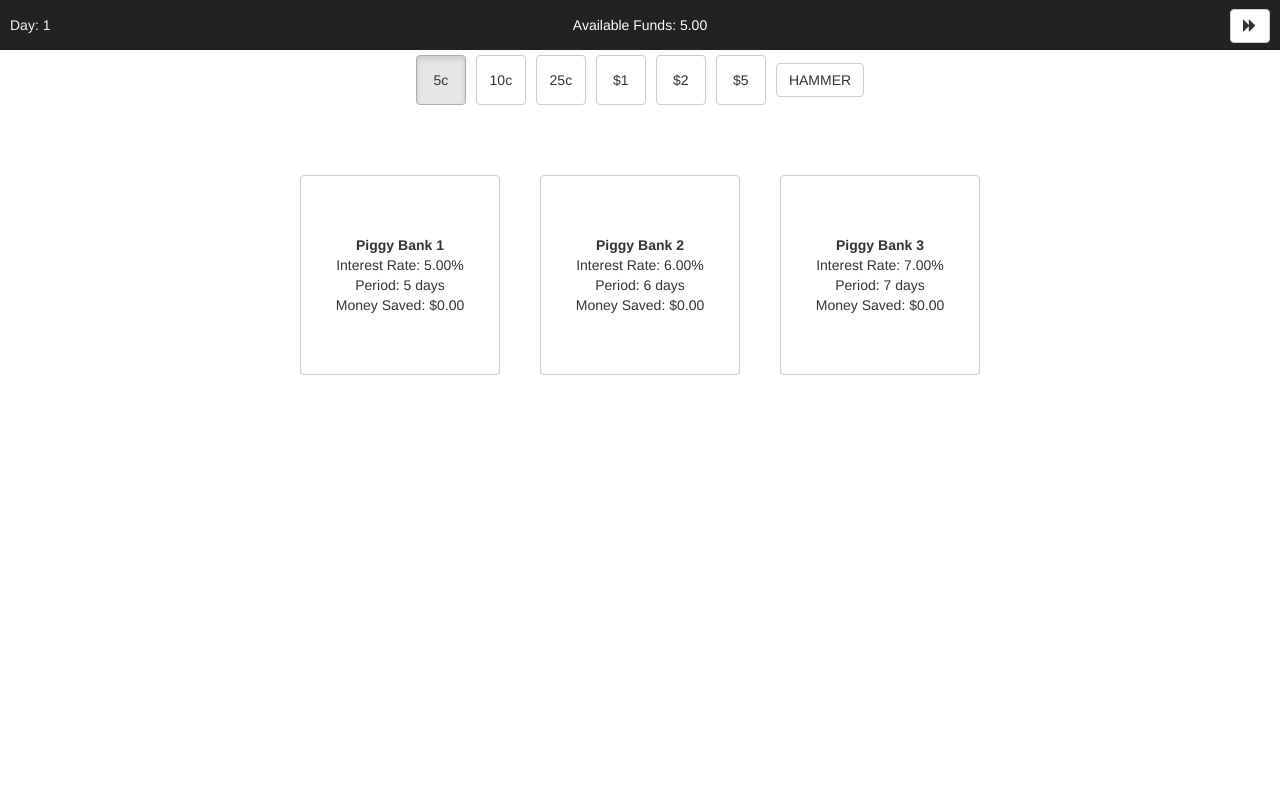
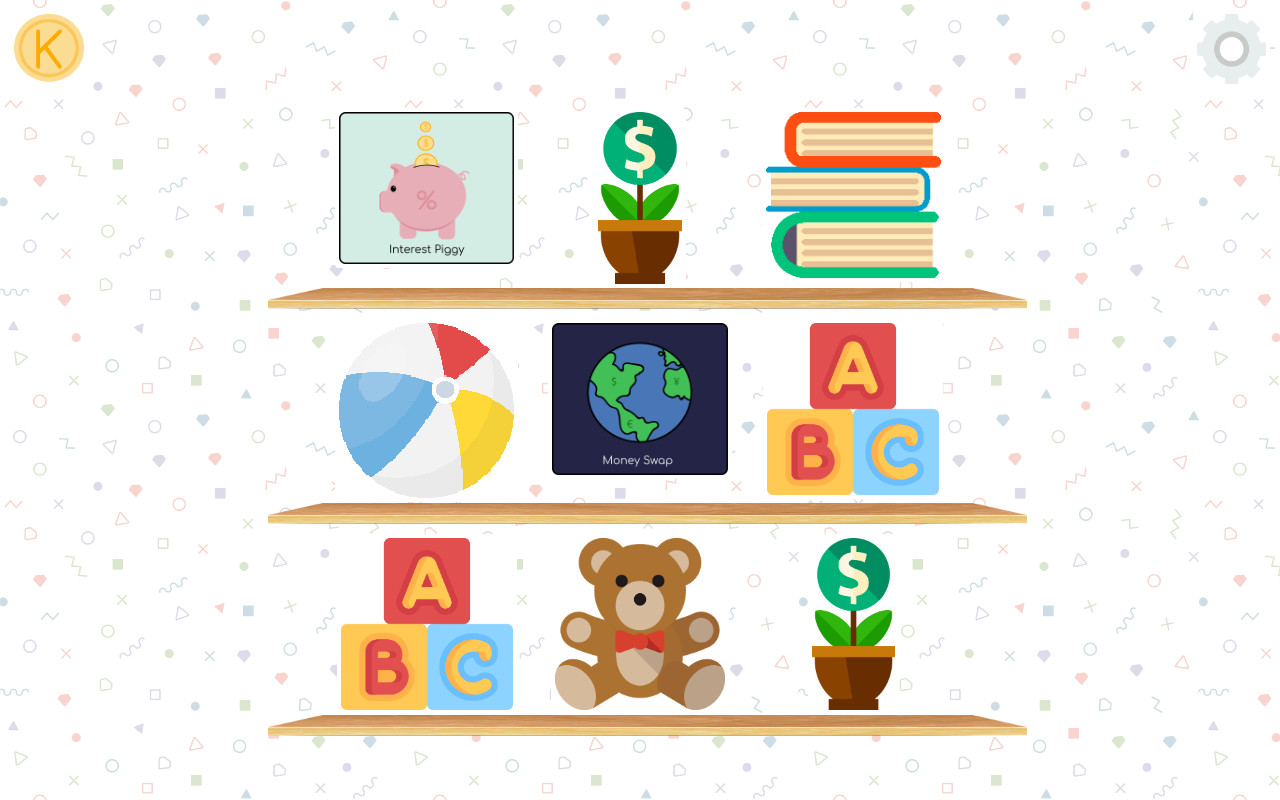
Before and after one commit to kpandza/financial-literacy-game, a React (Create React App) app: page /dashboard in a window 1280 px wide. Built offline with nearby package versions, Linux system fonts and the light colour scheme.

Commit message:
(master) [WO] Implement routing

```diff
--- a/package.json
+++ b/package.json
@@ -8,6 +8,7 @@
     "react": "^16.5.1",
     "react-bootstrap": "^0.32.4",
     "react-dom": "^16.5.1",
+    "react-router-dom": "^4.3.1",
     "react-scripts": "1.1.5"
   },
   "scripts": {
--- a/src/App.css
+++ b/src/App.css
@@ -1,5 +1,7 @@
 .App {
   text-align: center;
+  height: 100vh;
+  overflow: hidden;
 }
 
 .App-logo {
--- a/src/App.jsx
+++ b/src/App.jsx
@@ -1,7 +1,9 @@
 import React from 'react';
 import './App.css';
+import { BrowserRouter as Router, Route, Switch } from 'react-router-dom';
 import { InterestGame } from './components/interest/InterestGame';
-import { } from './financialinformation';
+import { LandingPage } from './components/LandingPage/LandingPage';
+import { Dashboard } from './components/main/Dashboard';
 
 export const PARENT_ID = "5e524cd4-be8f-4c27-a9e8-6a0f288719e8_8e095a60-87e4-41f6-8b14-01ac0390c410";
 export const PARENT_CHEQUING_ID = "5e524cd4-be8f-4c27-a9e8-6a0f288719e8_f4bb3031-3b87-4884-9a70-066690c87c67"
@@ -10,8 +12,8 @@ export const CHILD_CHEQUING_ID = "5e524cd4-be8f-4c27-a9e8-6a0f288719e8_294ce541-
 
 const defaultPiggyBanks = {
   "Piggy Bank 1": { "interestRate": 0.05, "period": 5, "moneySaved": 0, "isDead": false },
-  "Piggy Bank 2": { "interestRate": 0.06, "period": 6, "moneySaved": 0, "isDead": false },
-  "Piggy Bank 3": { "interestRate": 0.07, "period": 7, "moneySaved": 0, "isDead": false },
+  "Piggy Bank 2": { "interestRate": 0.07, "period": 7, "moneySaved": 0, "isDead": false },
+  "Piggy Bank 3": { "interestRate": 0.15, "period": 15, "moneySaved": 0, "isDead": false },
 };
 
 class App extends React.Component {
@@ -45,10 +47,13 @@ class App extends React.Component {
   }
 
   render() {
-
-    let displayContent = this.state.loading
-      ? <div>Loading...</div>
-      : <div className="App">
+    return (
+      <Router>
+        <div className="App">
+          <Switch>
+            <Route exact path="/" component={LandingPage} />
+            <Route path="/dashboard" component={Dashboard} />
+            <Route path="/interest" render={(props) =>
               <InterestGame
                 startingFunds={this.state.startingFunds}
                 availableFunds={this.state.availableFunds}
@@ -58,11 +63,32 @@ class App extends React.Component {
                 time={this.state.time}
                 setTime={this.setTime}
                 maximumWithdrawalAmount={this.state.maximumWithdrawalAmount}
-        />
-      </div>;
+              />} />
+          </Switch>
+        </div>
+      </Router>
+    );
+  }
 
-    return displayContent;
-  }
+  // render() {
+  //   console.log(defaultPiggyBanks)
+  //   let displayContent = this.state.loading
+  //     ? <div className="kidkoin">Loading...</div>
+  //     : <div className="kidkoin">
+  //       <InterestGame
+  //         startingFunds={this.state.startingFunds}
+  //         availableFunds={this.state.availableFunds}
+  //         setAvailableFunds={this.setAvailableFunds}
+  //         piggyBanks={this.state.piggyBanks}
+  //         updatePiggyBank={this.updatePiggyBank}
+  //         time={this.state.time}
+  //         setTime={this.setTime}
+  //         maximumWithdrawalAmount={this.state.maximumWithdrawalAmount}
+  //       />
+  //     </div>;
+
+  //   return displayContent;
+  // }
 
   setStartingFunds(amount) {
     this.setState({ startingFunds: amount });
--- a/src/components/LandingPage/LandingPage.css
+++ b/src/components/LandingPage/LandingPage.css
@@ -1,8 +1,7 @@
-body {
-
+.landing-page {
   background-image: url('home-background.png');
-  background-size: 107%;
-
+  background-size: 108%;
+  height: 100vh;
 }
 
 img.logo {
@@ -19,6 +18,6 @@ img.settings-logo {
   top: 15px;
 }
 
-button {
+.landing-button {
   margin-top: 30px !important;
 }
--- a/src/components/interest/InterestGame.jsx
+++ b/src/components/interest/InterestGame.jsx
@@ -4,6 +4,7 @@ import { Button, Glyphicon } from 'react-bootstrap';
 import { MoneyButtonPanel } from './MoneyButtonPanel';
 import { PiggyBankPanel } from './PiggyBankPanel';
 import './interest.css';
+import { Link } from 'react-router-dom';
 
 export class InterestGame extends React.Component {
 
@@ -52,7 +53,7 @@ export class InterestGame extends React.Component {
                     <Glyphicon glyph="forward" />
                 </Button>
 
-                <span className="time-label">Day: {this.props.time + 1}</span>
+                <Link to="/dashboard"><span className="time-label">Day: {this.props.time + 1}</span></Link>
 
                 <MoneyButtonPanel
                     availableFunds={this.props.availableFunds}
--- a/src/components/interest/PiggyBankPanel.jsx
+++ b/src/components/interest/PiggyBankPanel.jsx
@@ -2,7 +2,7 @@ import React from 'react';
 import PropTypes from 'prop-types';
 import { Button } from 'react-bootstrap';
 import { getMoneyIndexValue } from './MoneyButtonPanel';
-import { PARENT_CHEQUING_ID, CHILD_CHEQUING_ID } from '../../App';
+import { PARENT_CHEQUING_ID, CHILD_CHEQUING_ID } from '../../App.jsx';
 import { transferFunds } from '../../financialinformation';
 import './interest.css';
 
@@ -27,8 +27,6 @@ export class PiggyBankPanel extends React.Component {
 
             updatedData[piggyId].moneySaved += transactionAmount; // Add Money
             this.props.setAvailableFunds(this.props.availableFunds - transactionAmount); // Deduct Money
-
-            console.log(transactionAmount);
         }
 
         this.props.updatePiggyBank(updatedData);
--- a/src/components/main/Dashboard.jsx
+++ b/src/components/main/Dashboard.jsx
@@ -9,101 +9,102 @@ import settings from '../../public/settings.png'
 import books from '../../public/books.png'
 import moneygame from '../../public/money-swap-game.png'
 import klogo from '../../public/circle-logo.png'
+import { Link } from 'react-router-dom';
 import { Grid, Row, Col, Image, ButtonToolbar, Button } from 'react-bootstrap';
 import './dashboard.css';
 import './toggle.css';
 
 
 export class Dashboard extends React.Component {
-    render(){
-        return(
+    render() {
+        return (
             <div className="dashboard-main">
                 <link rel="stylesheet" href="https://maxcdn.bootstrapcdn.com/bootstrap/3.3.7/css/bootstrap.min.css" integrity="sha384-BVYiiSIFeK1dGmJRAkycuHAHRg32OmUcww7on3RYdg4Va+PmSTsz/K68vbdEjh4u" crossOrigin="anonymous">
                 </link>
                 <Grid id="header">
                     <Row class="row">
                         <Col md={1}>
-                        <Image id = "logo-padding" src= {klogo} thumbnail/>
+                            <Link to="/"><Image id="logo-padding" src={klogo} thumbnail /></Link>
                         </Col>
-                        <Col className = "text-center" md={10}>
+                        <Col className="text-center" md={10}>
                         </Col>
                         <Col md={1}>
-                        <Image id = "settings" src= {settings} thumbnail/>
+                            <Image id="settings" src={settings} thumbnail />
                         </Col>
                     </Row>
                 </Grid>
-                <Grid id = "extra-padding" fluid = {true}>
+                <Grid id="extra-padding" fluid={true}>
                     <Row>
-                    <Col md = {6} mdOffset= {3}>
+                        <Col md={6} mdOffset={3}>
                             <Row class="row justify-content-md-center">
                                 <Col md={4}>
                                     <div class="shake-slow">
-                            <Image src= {gameIcon} thumbnail/>
+                                        <Link to="/interest" ><Image src={gameIcon} thumbnail /></Link>
                                     </div>
                                 </Col>
-                        <Col className = "text-center" md={4}>
-                        <Image id = "plantheight" src= {plant1} thumbnail/>
+                                <Col className="text-center" md={4}>
+                                    <Image id="plantheight" src={plant1} thumbnail />
                                 </Col>
                                 <Col md={4}>
-                        <Image id = "bookspadding" src= {books} thumbnail/>
+                                    <Image id="bookspadding" src={books} thumbnail />
                                 </Col>
                             </Row>
                         </Col>
-                    <Col md = {8} mdOffset= {2}>
+                        <Col md={8} mdOffset={2}>
                             <Row class="row justify-content-md-center">
                                 <Col xs={12} md={12}>
-                        <Image id="shelfimage" src= {shelf}/>
+                                    <Image id="shelfimage" src={shelf} />
                                 </Col>
                             </Row>
                         </Col>
                     </Row>
                 </Grid>
-                <Grid id = "extra-padding" fluid = {true}>
+                <Grid id="extra-padding" fluid={true}>
                     <Row>
-                    <Col md = {6} mdOffset= {3}>
+                        <Col md={6} mdOffset={3}>
                             <Row class="row justify-content-md-center">
                                 <Col md={4}>
-                        <Image src= {ball} thumbnail/>
+                                    <Image src={ball} thumbnail />
                                 </Col>
                                 <Col md={4}>
                                     <div class="shake-slow">
-                        <Image src= {moneygame} thumbnail/>
+                                        <Image src={moneygame} thumbnail />
                                     </div>
                                 </Col>
                                 <Col md={4}>
-                        <Image id = "plantheight" src= {blocks} thumbnail/>
+                                    <Image id="plantheight" src={blocks} thumbnail />
                                 </Col>
                             </Row>
                         </Col>
-                    <Col md = {8} mdOffset= {2}>
+                        <Col md={8} mdOffset={2}>
                             <Row class="row justify-content-md-center">
                                 <Col xs={12} md={12}>
-                        <Image id="shelfimage" src= {shelf}/>
+                                    <Image id="shelfimage" src={shelf} />
                                 </Col>
                             </Row>
                         </Col>
 
                     </Row>
                 </Grid>
-                <Grid id = "extra-padding" fluid = {true}>
+                <Grid id="extra-padding" fluid={true}>
                     <Row>
-                    <Col md = {6} mdOffset= {3}>
+                        <Col md={6} mdOffset={3}>
                             <Row class="row justify-content-md-center">
                                 <Col md={4}>
-                        <Image id = "plantheight" src= {blocks} thumbnail/>
+                                    <Image id="plantheight" src={blocks} thumbnail />
                                 </Col>
-                        <Col className = "text-center" md={4}>
-                        <Image id = "plantheight" src= {teddy} thumbnail/>
+                                <Col className="text-center" md={4}>
+                                    <Image id="plantheight" src={teddy} thumbnail />
                                 </Col>
-                        <Col className = "text-center" md={4}>
-                        <Image id = "plantheight" src= {plant1} thumbnail/>
+                                <Col className="text-center" md={4}>
+                                    <Image id="plantheight" src={plant1} thumbnail />
                                 </Col>
                             </Row>
                         </Col>
-                    <Col md = {8} mdOffset= {2}>
+                        <Col md={8} mdOffset={2}>
                             <Row class="row justify-content-md-center">
                                 <Col xs={12} md={12}>
-                        <Image id="shelfimage" src= {shelf}/>
+                                    <Image id="shelfimage" src={shelf} />
                                 </Col>
                             </Row>
                         </Col>
--- a/src/index.css
+++ b/src/index.css
@@ -3,3 +3,8 @@ body {
   padding: 0;
   font-family: sans-serif;
 }
+
+.kidkoin {
+  background-color: whitesmoke;
+  height: 100vh;
+}
```
Also changed, not shown: src/components/LandingPage/LandingPage.jsx (+5 -4 lines), 1 other file (tests, documents, lock files or other folders). Lines whose indentation alone changed are shown as unchanged.
